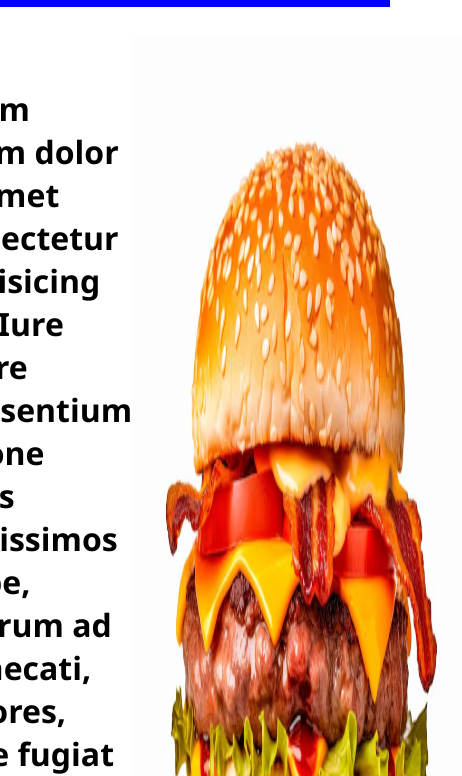
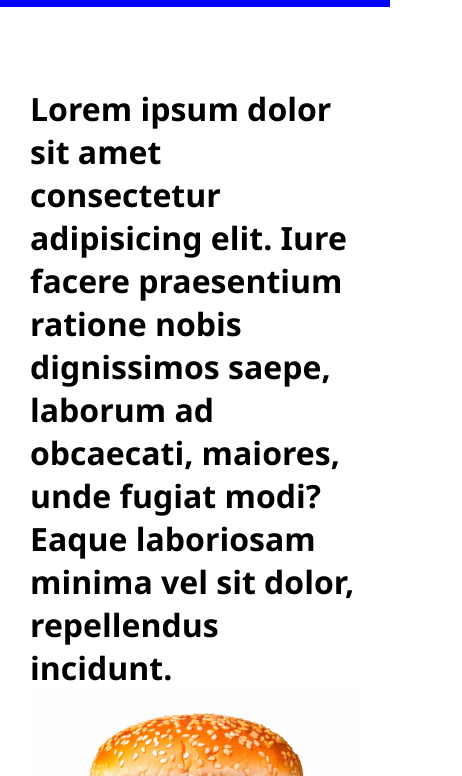
Before and after one commit to NicolasAsafe45/Site-em-time, a plain HTML site: page index.html in a window 390 px wide. Shown: the part 68-844 px from the top of the page, 462 px wide, since content can reach past the window. Drawn offline with Linux system fonts and the light colour scheme.

Commit message:
Eu deixei responsivo logo

```diff
--- a/style.css
+++ b/style.css
@@ -41,3 +41,9 @@ main{
         }
     }
 }
+
+@media (max-width:900px) {
+    main{
+        flex-direction: column;
+    }
+}
```
